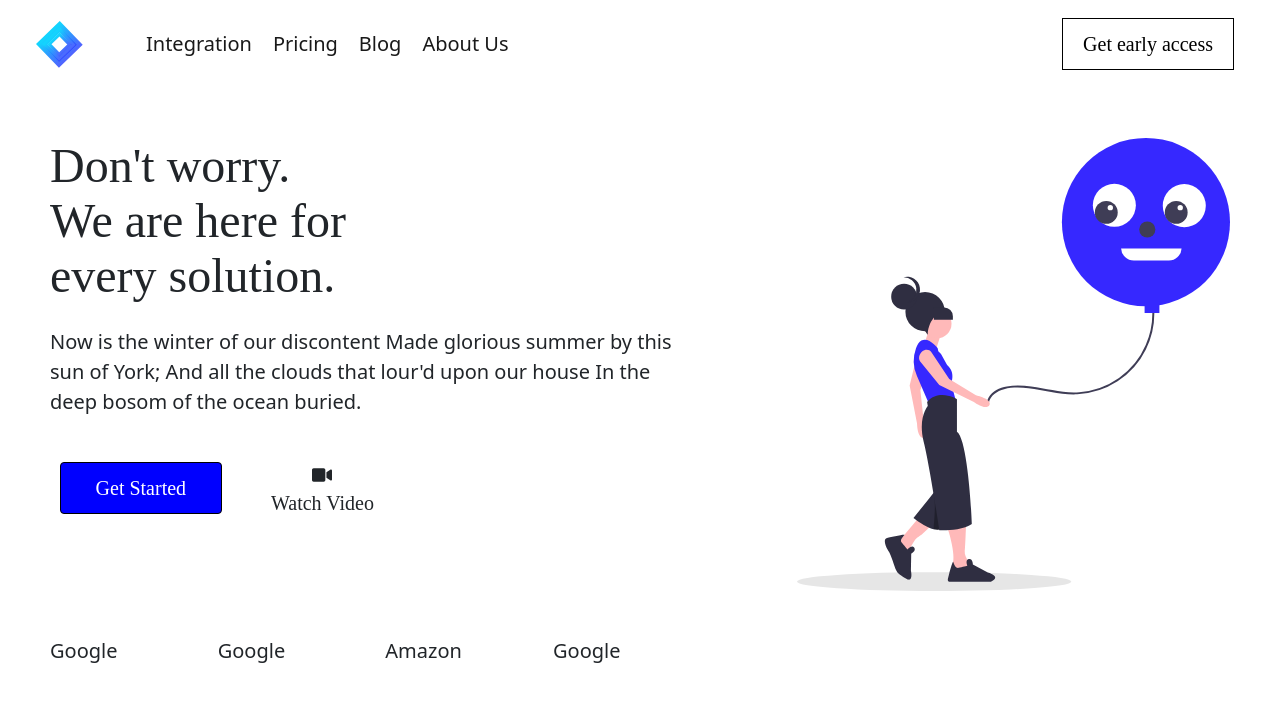
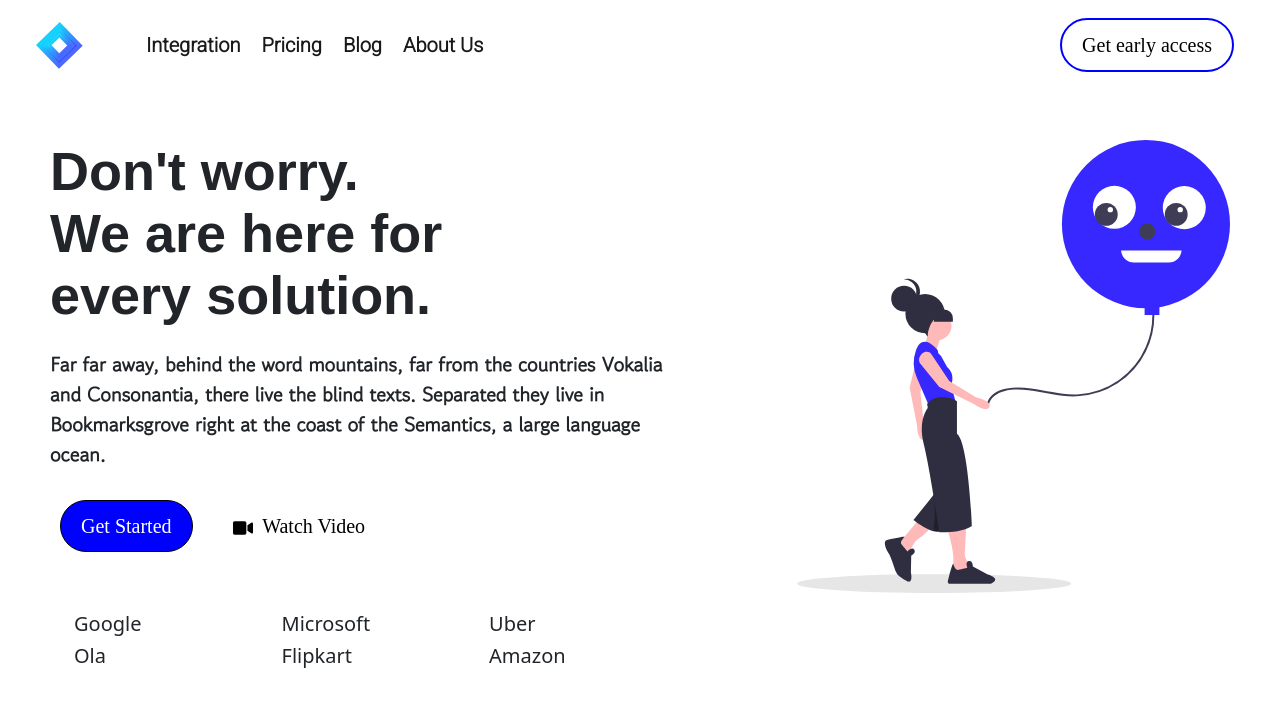
Before and after one commit to abdul-sohail24/reactjs_ecommerce, a React (Create React App) app: page / in a window 1280 px wide. Shown: the top 702 px of the page. Built offline with nearby package versions, Linux system fonts and the light colour scheme.

Commit message:
Added required fonts and styles

```diff
--- a/src/Home.js
+++ b/src/Home.js
@@ -10,45 +10,58 @@
 				<div className="container-fluid nav_bg">
 					<div className="row">
 						<div className="col-12 mx-auto">
+							<div className="row">
 								{/* Text Area */}
-							<div className="row">
-								<div className="col-md-7 sm-12 order-sm-0 order-lg-0 textarea">
+								<div className="col-md-7 sm-12 order-2 order-md-1 textarea">
 									<div className="main-text">
 										Don't worry. <br /> We are here for <br /> every solution.
 									</div>
 									<br />
 									<div className="sub-text">
-										Now is the winter of our discontent Made glorious summer by
-										this sun of York; And all the clouds that lour'd upon our
-										house In the deep bosom of the ocean buried.
+										Far far away, behind the word mountains, far from the
+										countries Vokalia and Consonantia, there live the blind
+										texts. Separated they live in Bookmarksgrove right at the
+										coast of the Semantics, a large language ocean.
 									</div>
+									{/* Buttons */}
 									<div className="button_space">
-										<button className="btn button_field col-sm-6 col-md-4 col-lg-3">
+										<button className="btn button_field col-xs-3 col-md-6 col-lg-3">
 											Get Started
 										</button>
-										<button className="btn second_button_field col-sm-6 col-md-4 col-lg-3">
+										<button className="btn second_button_field col-xs-3 col-md-6 col-lg-3">
+											<div className="">
 												<FaVideo />
-											<div className="">Watch Video</div>
+												&nbsp; Watch Video
+											</div>
 										</button>
 									</div>
+									{/* Companies */}
+									<div className="container-fluid">
 										<div className="row companies">
-										<div className="col-md-3 col-xs-6">
+											<div className="col-lg-4 col-6 ">
 												<h5>Google</h5>
 											</div>
-										<div className="col-md-3 col-xs-6">
-											<h5>Google</h5>
+											<div className="col-lg-4 col-6">
+												<h5>Microsoft</h5>
 											</div>
-										<div className="col-md-3 col-xs-6">
+											<div className="col-lg-4 col-6">
+												<h5>Uber</h5>
+											</div>
+											<div className="col-lg-4 col-6">
+												<h5>Ola</h5>
+											</div>
+											<div className="col-lg-4 col-6">
+												<h5>Flipkart</h5>
+											</div>
+											<div className="col-lg-4 col-6">
 												<h5>Amazon</h5>
 											</div>
-										<div className="col-md-3 col-xs-6">
-											<h5>Google</h5>
 										</div>
 									</div>
 								</div>
 
 								{/* Image Area */}
-								<div className="col-md-5 sm-12 order-sm-1 order-lg-1 imagearea">
+								<div className="col-md-5 sm-12 order-1 order-md-2 imagearea">
 									<img src={happy} className="img-fluid" alt="" />
 								</div>
 							</div>
--- a/src/Navbar.js
+++ b/src/Navbar.js
@@ -10,7 +10,7 @@
 			<div className="container-fluid nav_bg">
 				<div className="row">
 					<div className="col-12 mx-auto">
-						<nav className="navbar navbar-expand-lg navbar-light bg-light">
+						<nav className="navbar navbar-expand-md navbar-light bg-light">
 							<div className="container-fluid">
 								<button
 									className="navbar-toggler "
--- a/src/home.css
+++ b/src/home.css
@@ -1,3 +1,9 @@
+/* Fonts */
+/* Sans */
+@import url("https://fonts.googleapis.com/css2?family=PT+Sans:wght@1400&display=swap");
+/* Gowun */
+@import url("https://fonts.googleapis.com/css2?family=Gowun+Dodum&display=swap");
+
 .body {
 	overflow: hidden;
 	scroll-behavior: smooth;
@@ -7,26 +13,17 @@
 	padding: 50px 50px;
 }
 
-/* Image styling */
-@media screen and (min-width: 768px) {
-	.imagearea {
-		padding: 50px 50px;
-	}
-
-	.companies {
-		margin-top: 100px;
-		padding: 25px auto;
-	}
-}
-
 .main-text {
-	font-size: 48px;
-	font-family: "Times New Roman", Times, serif;
+	font-size: 32px;
+	font-weight: bolder;
+	font-family: "PT Sans", sans-serif;
 	line-height: normal;
 }
 
 .sub-text {
-	font-size: 20px;
+	font-size: 16px;
+	font-family: "Gowun Dodum", sans-serif;
+	font-weight: 600;
 }
 
 .button_space {
@@ -47,9 +44,55 @@
 	border: 1px solid black;
 	background-color: blue;
 	color: white;
+	border-radius: 50px;
+	width: fit-content;
 }
 
 .button_field:hover {
 	color: white;
 	background-color: black;
 }
+
+/* For second button */
+.second_button_field {
+	border: 0px solid black;
+	background-color: white;
+	color: black;
+	border-radius: 50px;
+	width: fit-content;
+}
+
+.companies {
+	margin-top: 25px;
+}
+
+/* Media Quieres */
+@media screen and (min-width: 768px) {
+	.imagearea {
+		padding: 50px 50px;
+	}
+
+	.main-text {
+		font-size: 42px;
+	}
+
+	.companies {
+		margin-top: 50px;
+		padding: 25px auto;
+	}
+}
+
+@media screen and (min-width: 1024px) {
+	.main-text {
+		font-size: 54px;
+	}
+
+	.companies {
+		margin-top: 50px;
+		padding: 25px auto;
+	}
+
+	.sub-text {
+		font-size: 20px;
+	}
+}
--- a/src/navbar.css
+++ b/src/navbar.css
@@ -1,6 +1,10 @@
+@import url("https://fonts.googleapis.com/css2?family=Roboto:wght@300&display=swap");
+
 .navbar {
 	background-color: #fff !important;
 	font-size: 20px;
+	font-family: "Roboto";
+	font-weight: 600;
 }
 
 .nav_tabs {
@@ -15,11 +19,21 @@
 }
 
 .btnn {
-	border: 1px solid black;
+	border: 2px solid blue;
 	background: none;
 	padding: 10px 20px;
 	font-size: 20px;
 	font-family: "Comic-Sans";
 	cursor: pointer;
 	margin: 10px;
+	border-radius: 50px;
+	color: rgb(0, 0, 0);
+	width: fit-content;
 }
+
+/* Media Queires */
+@media screen and (max-width: 768px) {
+	.navbar {
+		line-height: 50px;
+	}
+}
```
Lines whose indentation alone changed are shown as unchanged.
